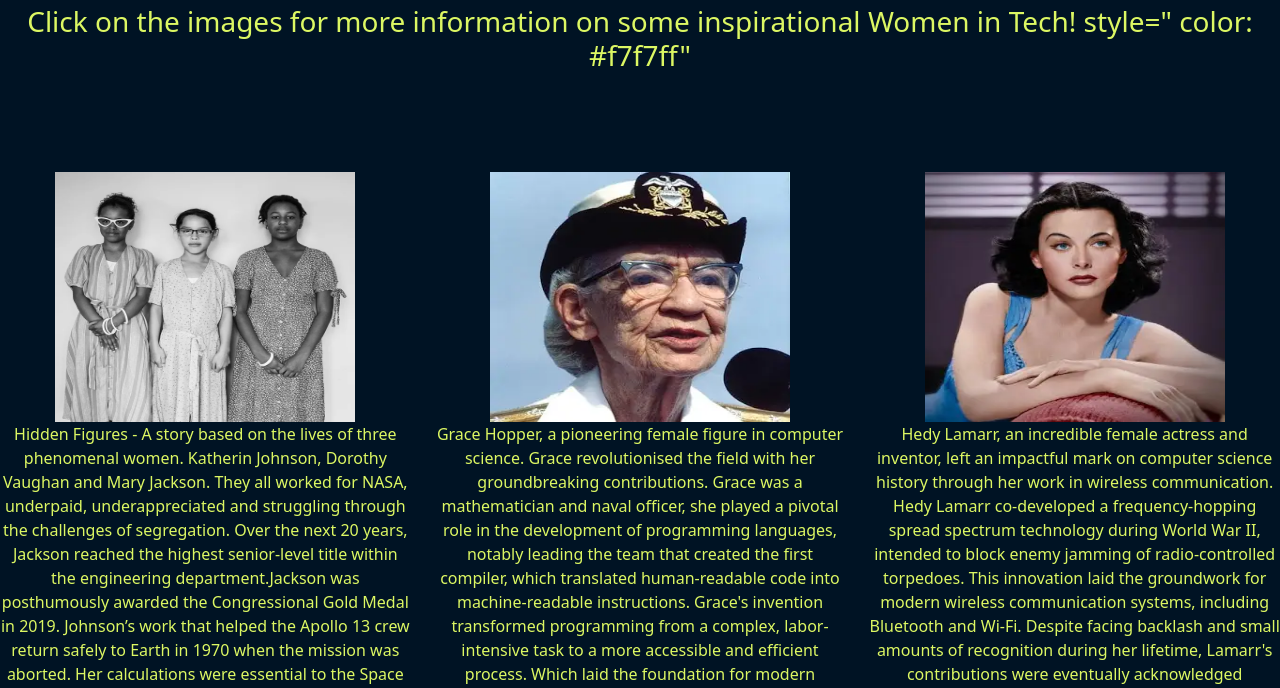
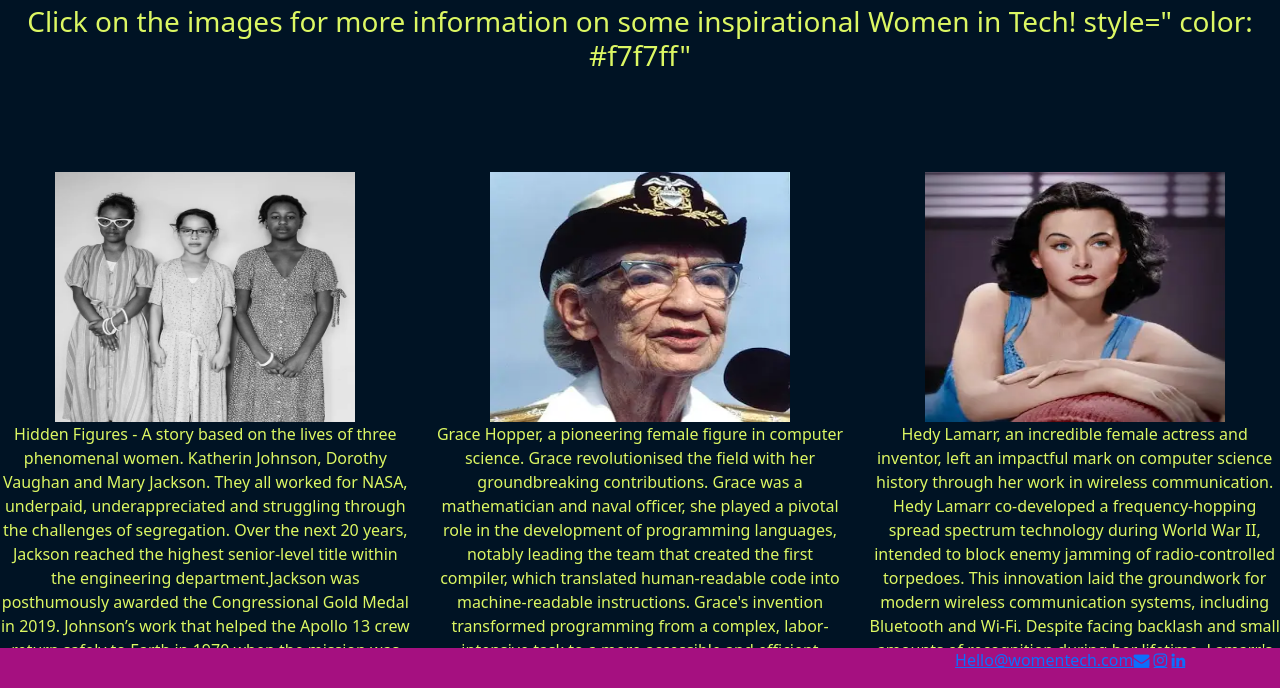
Before and after one commit to stelacastello/webdesignproject, a plain HTML site: page Gallery.html in a window 1280 px wide. Shown: the part 112-800 px from the top of the page. Drawn offline with nearby package versions, Linux system fonts and the light colour scheme; a script that the page names is missing; a web font is replaced by a local one.

Commit message:
Update Gallery.html

```diff
--- a/Gallery.html
+++ b/Gallery.html
@@ -59,7 +59,13 @@
 		  </html>
 
 				<!-- footer -->
-				<footer>
+				<footer style=" text-align: right;
+  position: fixed;
+  width: 100%;
+  bottom: 0;
+  right: 0;
+  padding-right: 2%;
+  background-color: #a51080">
 				<script src="https://cdn.jsdelivr.net/npm/bootstrap@5.3.3/dist/js/bootstrap.bundle.min.js" integrity="sha384-YvpcrYf0tY3lHB60NNkmXc5s9fDVZLESaAA55NDzOxhy9GkcIdslK1eN7N6jIeHz" crossorigin="anonymous"></script>
 		<div class="container">
 			<div class="footer">
```
